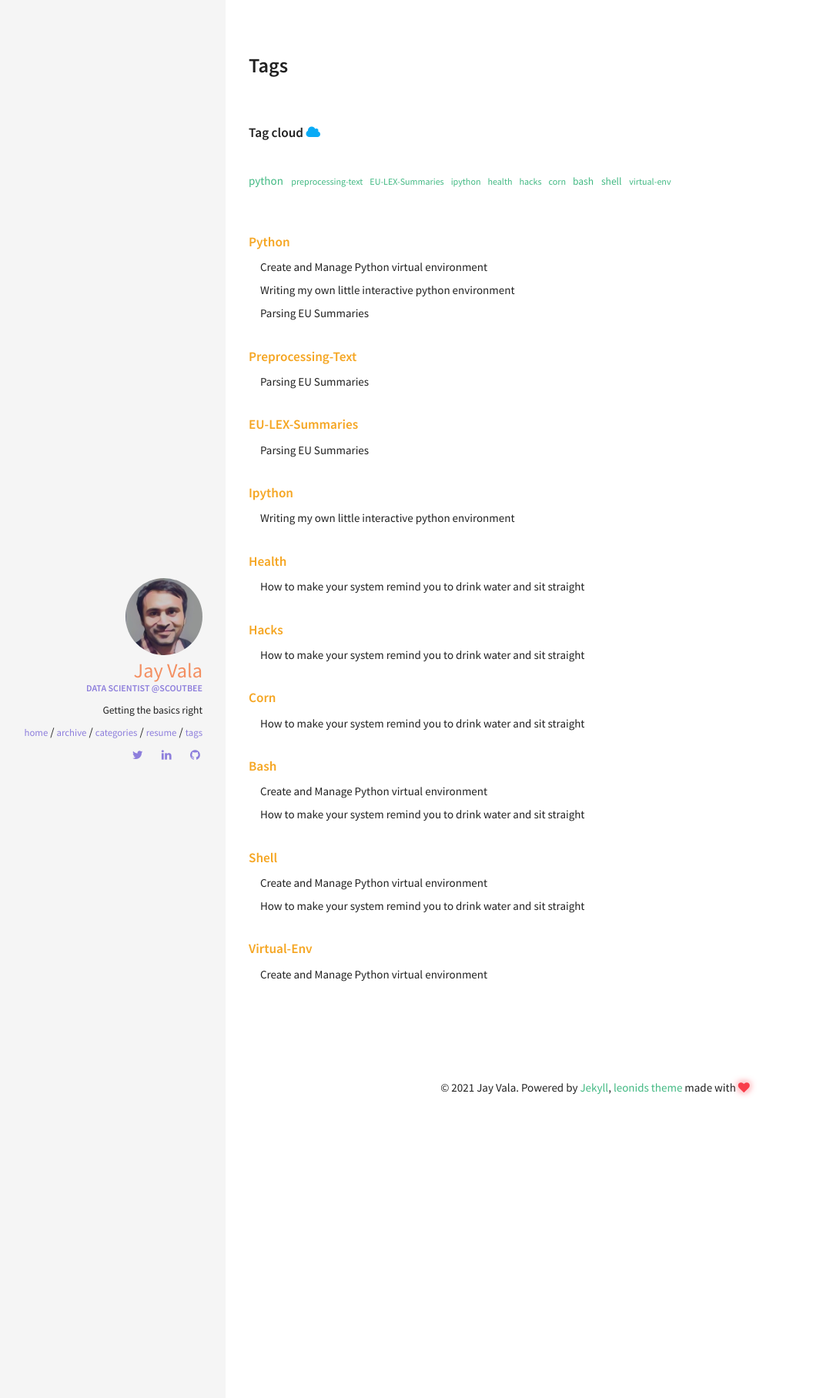
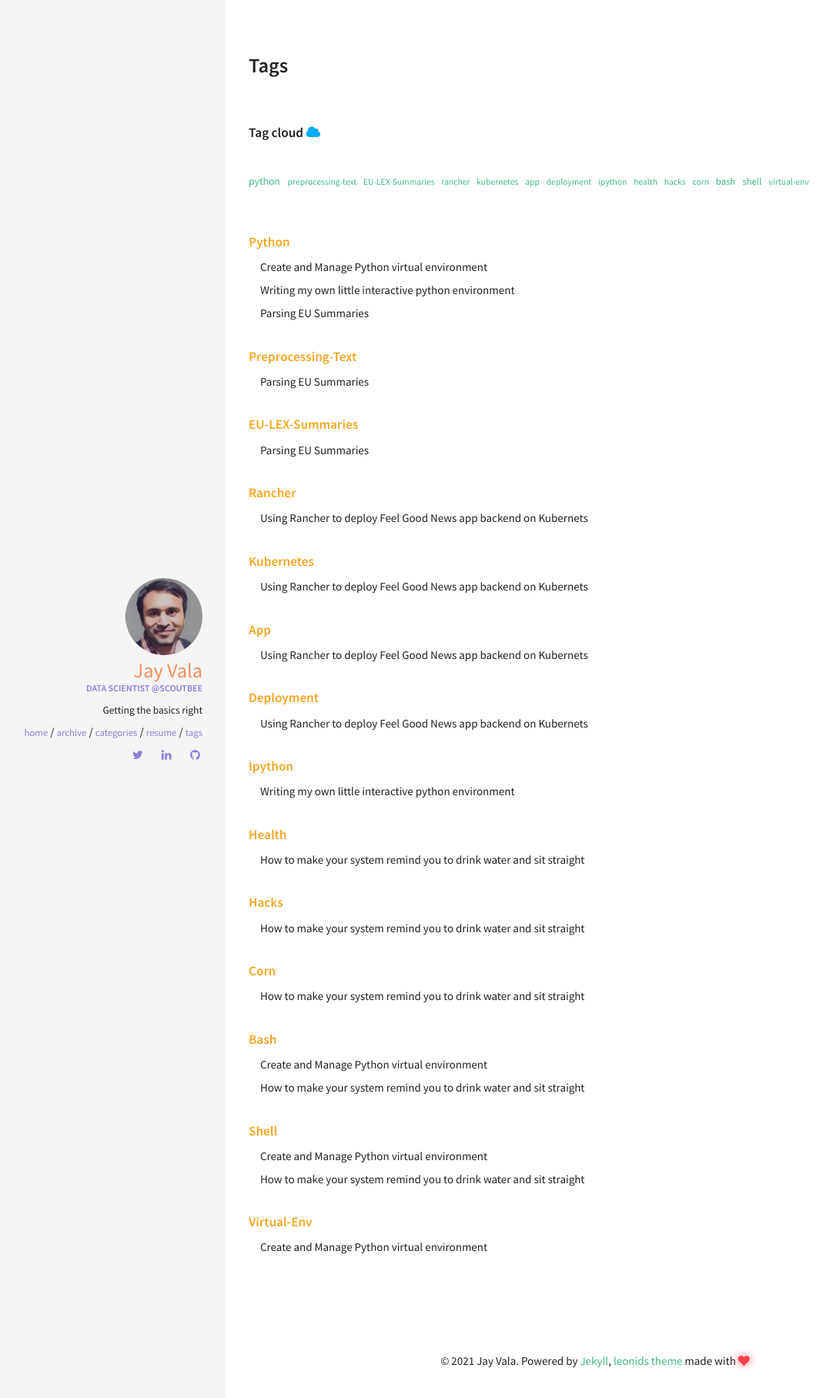
Before and after one commit to jdvala/website, a Jekyll site: the page built from tags.html, in a window 1280 px wide. Shown: the top 1816 px of the page at 77% size, without its empty margins (27-1109 px from the left). Built offline with Jekyll 4.4.1, drawn with Linux system fonts in a browser that asks for light colours; nearby versions of some CDN libraries; library files that are not in the unit come from our copies.

Commit message:
Update 2020-10-06-Using-Rancher-Feel-Good-News.md

```diff
--- a/_posts/2020-10-06-Using-Rancher-Feel-Good-News.md
+++ b/_posts/2020-10-06-Using-Rancher-Feel-Good-News.md
@@ -5,6 +5,7 @@ excerpt: "Take my horse to the old town road!"
 categories: [Kubernets, Rancher]
 comment: true
 share: true
+tags: rancher kubernetes app deployment
 ---
 
 > TL;DR: this deployment was overkill but I learned a lot. Hats off to all the DevOps out there.
```
